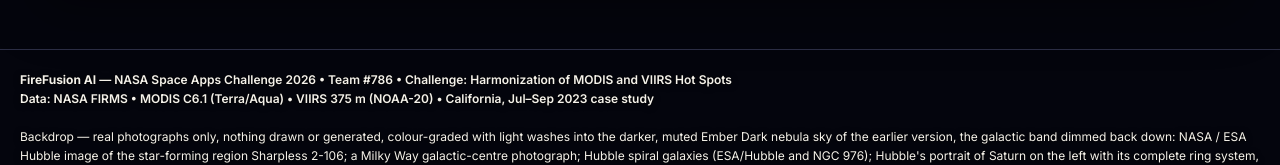
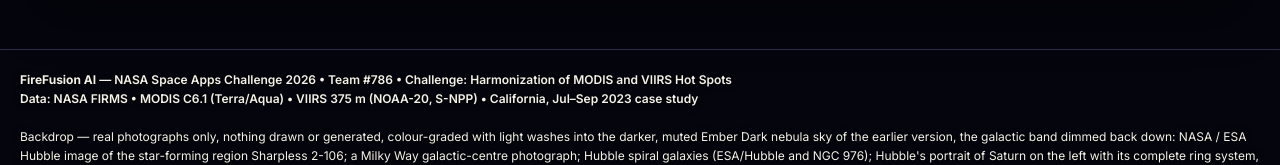
Before and after one commit to hina971/HR-PyroVanta, a React (Vite) app in the folder frontend/: page / in a window 1280 px wide. Shown: the part 3073-3238 px from the top of the page. Built offline with nearby package versions, Linux system fonts and the light colour scheme; no server answers; a web font is replaced by a local one.

Commit message:
Add files via upload

```diff
--- a/frontend/src/components/Footer.tsx
+++ b/frontend/src/components/Footer.tsx
@@ -11,8 +11,8 @@ export default function Footer() {
             Challenge 2026 • Team #786 • Challenge: Harmonization of MODIS and VIIRS
             Hot Spots
             <br />
-            Data: NASA FIRMS • MODIS C6.1 (Terra/Aqua) • VIIRS 375 m (NOAA-20) •
-            California, Jul–Sep 2023 case study
+            Data: NASA FIRMS • MODIS C6.1 (Terra/Aqua) • VIIRS 375 m (NOAA-20,
+            S-NPP) • California, Jul–Sep 2023 case study
           </div>
           <br />
           <span style={{ color: 'var(--text)' }}>
```
